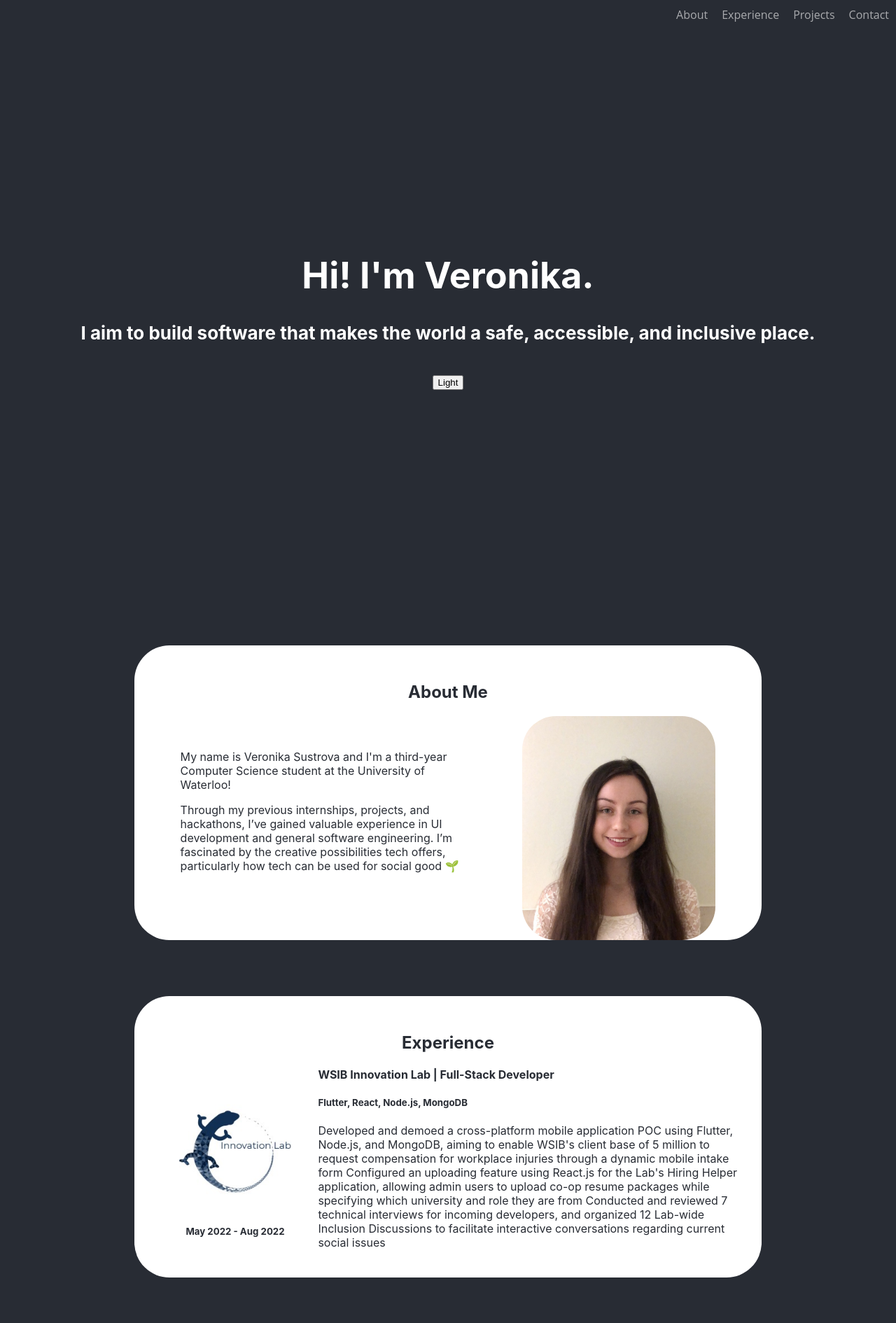
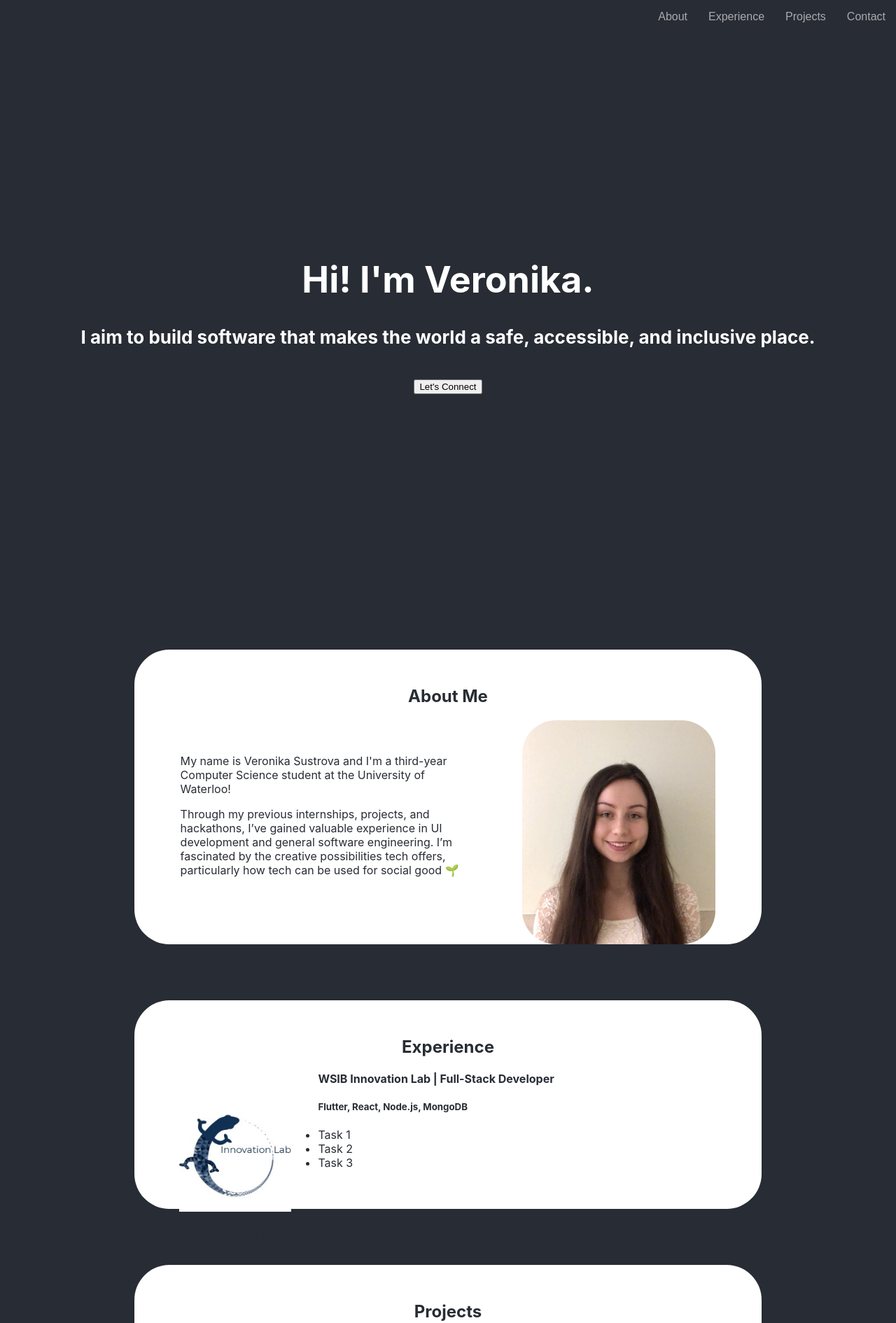
Before and after one commit to sustvero/sustvero.github.io, a React (Create React App) app in the folder veronikasustrova/: page / in a window 1280 px wide. Shown: the top 1890 px of the page at 70% size. Built offline with nearby package versions, Linux system fonts and the light colour scheme.

Commit message:
added navbar functionality

```diff
--- a/veronikasustrova/package.json
+++ b/veronikasustrova/package.json
@@ -13,6 +13,7 @@
     "react-bootstrap": "^2.7.0",
     "react-dom": "^18.2.0",
     "react-scripts": "5.0.1",
+    "react-scroll": "^1.8.9",
     "web-vitals": "^2.1.4"
   },
   "scripts": {
--- a/veronikasustrova/src/App.js
+++ b/veronikasustrova/src/App.js
@@ -14,18 +14,18 @@ function App() {
     <div className="App">
       <Navbar />
       <header className="App-header">
-        <Header />
+      <Header />
       </header>
-      <div className="section-div">
+      <div className="section-div about-me">
       <About />
       </div>
-      <div className="section-div">
+      <div className="section-div my-experience">
       <Experience />
       </div>
-      <div className="section-div">
+      <div className="section-div my-projects">
       <Projects />
       </div>
-      <div className="section-div">
+      <div className="section-div contact-me">
       <Contact />
       </div>
       <Footer />
--- a/veronikasustrova/src/components/Experience.js
+++ b/veronikasustrova/src/components/Experience.js
@@ -12,7 +12,7 @@ const Experience = () => {
         tools="Flutter, React, Node.js, MongoDB"
         description="Developed and demoed a cross-platform mobile application POC using Flutter, Node.js, and MongoDB, aiming to enable WSIB's client base of 5 million to request compensation for workplace injuries through a dynamic mobile intake form
         Configured an uploading feature using React.js for the Lab's Hiring Helper application, allowing admin users to upload co-op resume packages while specifying which university and role they are from
-        Conducted and reviewed 7 technical interviews for incoming developers, and organized 12 Lab-wide Inclusion Discussions to facilitate interactive conversations regarding current social issues
+        Conducted and reviewed 7 technical interviews for incoming developers, and organized 12 Lab-wide Inclusion Discussions to facilitate interactive conversations regarding current social issues.
         "/>
     </div>
   )
--- a/veronikasustrova/src/components/Header.js
+++ b/veronikasustrova/src/components/Header.js
@@ -9,7 +9,7 @@ const Header = () => {
             <div className="header-text">
                 <h1>Hi! I'm Veronika.</h1>
                 <h4>I aim to build software that makes the world a safe, accessible, and inclusive place.</h4>
-                <Button variant="outline-light">Light</Button>
+                <Button variant="outline-light">Let's Connect</Button>
             </div>
 
         </div>
--- a/veronikasustrova/src/components/Navbar.js
+++ b/veronikasustrova/src/components/Navbar.js
@@ -1,5 +1,7 @@
 import React from 'react'
 import "../css/Navbar.css"
+import { Link } from 'react-scroll'
+
 
 const Navbar = () => {
   return (
@@ -8,19 +10,19 @@ const Navbar = () => {
 
 
                     <button>
-                    About
+                    <Link to="about-me" smooth={true} offset={-50}>About</Link>
                     </button>
 
                     <button>
-                    Experience
+                    <Link to="my-experience" smooth={true} offset={-50}>Experience</Link>
                     </button>
 
                     <button>
-                    Projects
+                    <Link to="my-projects" smooth={true} offset={-50}>Projects</Link>
                     </button>
 
                     <button>
-                    Contact
+                    <Link to="contact-me" smooth={true} offset={-50}>Contact</Link>
                     </button>
 
 
--- a/veronikasustrova/src/components/WorkCard.js
+++ b/veronikasustrova/src/components/WorkCard.js
@@ -20,7 +20,15 @@ const WorkCard = ({
         <h4>{company} | {title} </h4>
 
         <h5>{tools}</h5>
-        <div>{description}</div>
+        <div>
+          <ul>
+            <li>Task 1</li>
+            <li>Task 2</li>
+            <li>Task 3</li>
+          </ul>
+
+        </div>
+
       </div>
     </div>
   )
--- a/veronikasustrova/src/css/Navbar.css
+++ b/veronikasustrova/src/css/Navbar.css
@@ -1,20 +1,18 @@
 .navbar {
     background-color: #282c34;
-    font-size: calc(10px + 2vmin);
     color: white;
+    font-family: sans-serif;
 }
 
 .link-wrapper {
     text-align:right;
-
+    color: white;
 }
-
-
 
 .link-wrapper button {
     text-decoration: none;
-    padding: 10px;
-    font-family: "Open Sans";
+    padding: 15px;
+    font-family: sans-serif;
     opacity: 0.6;
     transition: all 0.2s ease-in-out;
     font-size: 16px;
@@ -25,3 +23,7 @@
     color: white;
 
 }
+
+.link-wrapper button:hover {
+    opacity: 1.0;
+}
--- a/veronikasustrova/src/css/ProjectCard.css
+++ b/veronikasustrova/src/css/ProjectCard.css
@@ -1,20 +1,4 @@
-.arrow {
-    height: 4vmin;
-    margin: auto;
-    position: absolute;
-}
 
-.arrow-prev {
-    float: left;
-    left: 1vmin;
-    top: -2vmin;
-}
-
-.arrow-next {
-    float: right;
-    right: 1vmin;
-    top: -2vmin;
-}
 
 .card-container {
     align-items: center;
--- a/veronikasustrova/src/css/Projects.css
+++ b/veronikasustrova/src/css/Projects.css
@@ -1,3 +1,23 @@
+.arrow {
+    height: 4vmin;
+    margin: auto;
+    position: absolute;
+}
+
+.arrow-prev {
+    float: left;
+    left: 4vmax;
+    top: -2vmin;
+}
+
+.arrow-next {
+    float: right;
+    top: -2vmin;
+    right: 4vmax;
+
+
+}
+
 .carousel-container {
     display: flex;
     flex-direction: column;
```
Also changed, not shown: 1 other file (tests, documents, lock files or other folders).
